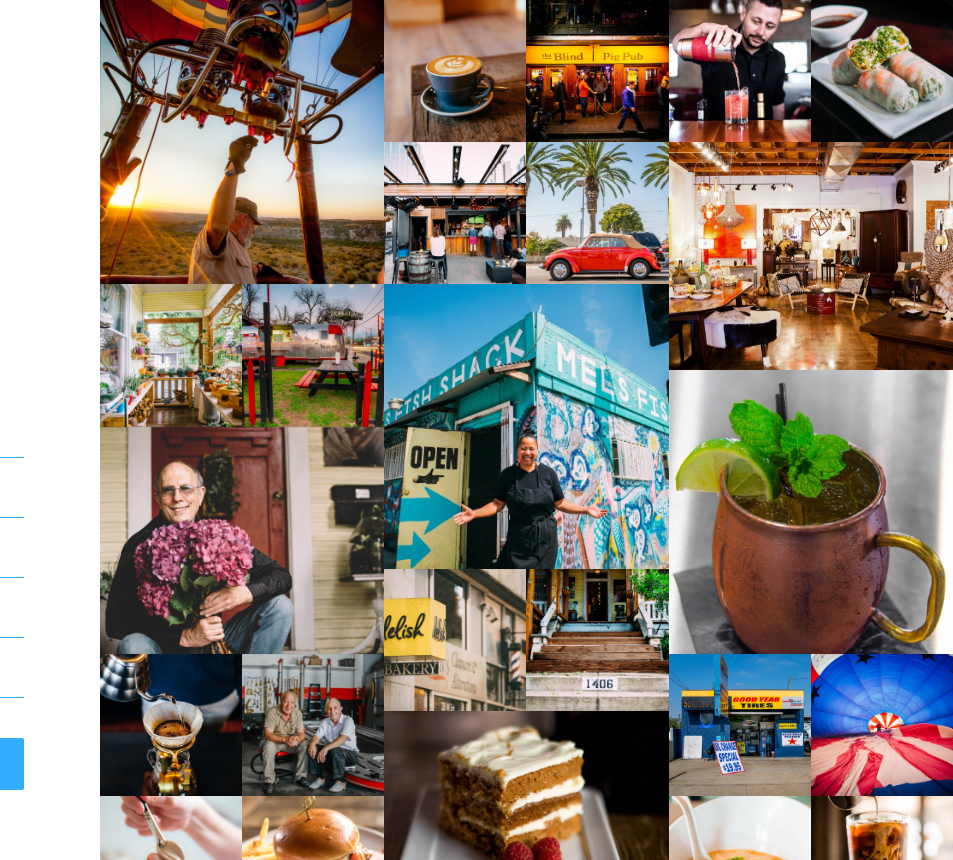
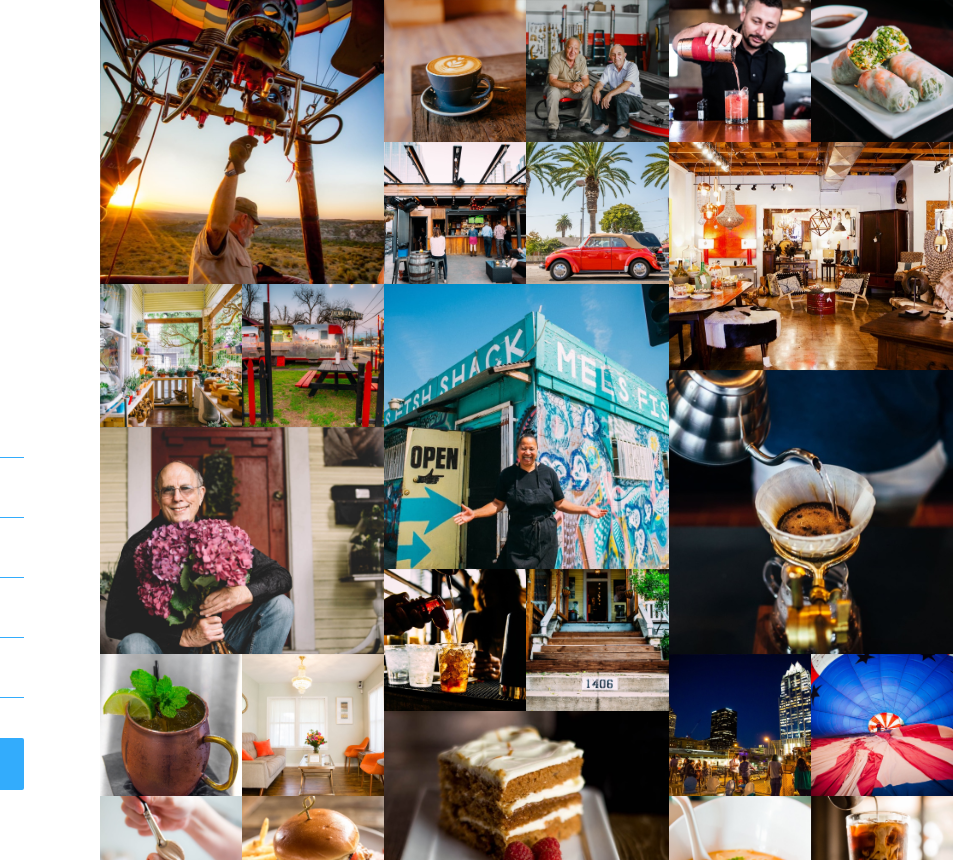
Before and after one commit to jtbthethird/photographer-landing, a website: page public/index.html in a window 1280 px wide. Shown: the full height of the page, 327-1280 px from the left. Drawn offline with nearby package versions, Linux system fonts and the light colour scheme.

Commit message:
Make photo substitutions

```diff
--- a/public/css/main.css
+++ b/public/css/main.css
@@ -271,7 +271,7 @@ ul.parsley-errors-list li {
     background-image: url("/img/pizza_shop-5491.jpg");
 }
 .figure4 {
-    background-image: url("/img/Blind_Pig_Pub-7448.jpg");
+    background-image: url("/img/hobartautoLA-26.jpg");
 }
 .figure5 {
     background-image: url("/img/Ron_Ross_Motos-10.jpg");
@@ -299,19 +299,19 @@ ul.parsley-errors-list li {
     background-image: url("/img/SpiceSaigon-SpringRolls_2.jpg");
 }
 .figure13 {
-    background-image: url("/img/Apanas-55.jpg");
+    background-image: url("/img/MoscowMule-2.jpg");
 }
 .figure14 {
     background-image: url("/img/Hey Gorgeous-0401.jpg");
 }
 .figure15 {
-    background-image: url("/img/hobartautoLA-26.jpg");
+    background-image: url("/img/Hey Gorgeous-0316.jpg");
 }
 .figure16 {
     background-image: url("/img/FriedChicken_BreadedChickenBaconTomatoProvolonePeppadewAioliBriocheBun-1.jpg");
 }
 .figure17 {
-    background-image: url("/img/Delish-4485.jpg");
+    background-image: url("/img/Market_Hangar-2982.jpg");
 }
 .figure18 {
     background-image: url("/img/Flower_Studio-1413.jpg");
@@ -345,14 +345,14 @@ ul.parsley-errors-list li {
     background-image: url("/img/Flower_Studio-1427.jpg");
 }
 .figure28 {
-    background-image: url("/img/MoscowMule-2.jpg");
+    background-image: url("/img/Apanas-55.jpg");
 }
 .figure29 {
     padding-top: 80%;
     background-image: url("/img/Market_Hangar-3352.jpg");
 }
 .figure30 {
-    background-image: url("/img/Sornoso Auto-4.jpg");
+    background-image: url("/img/Market_Hangar-3352.jpg");
 }
 .figure31 {
     background-image: url("/img/What The Fish-100.jpg");
```
